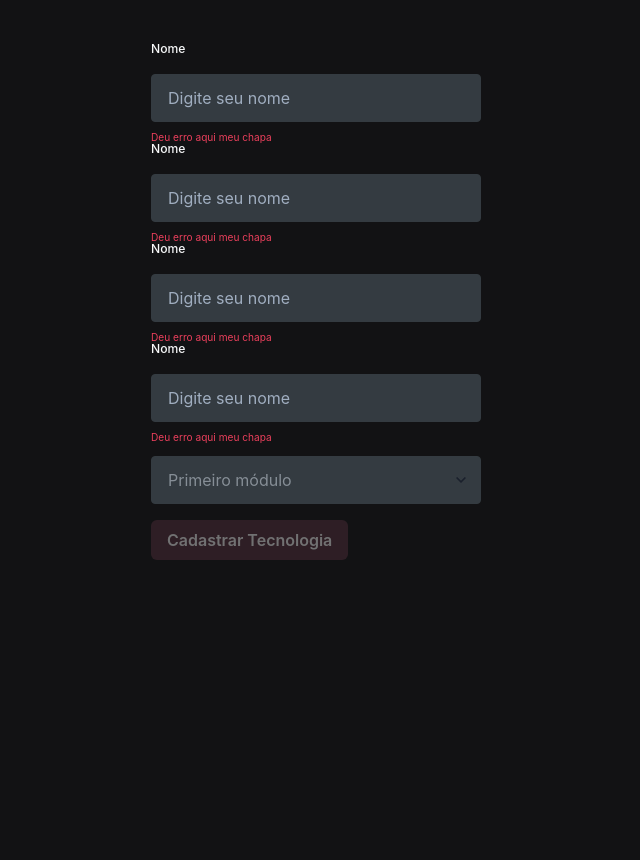
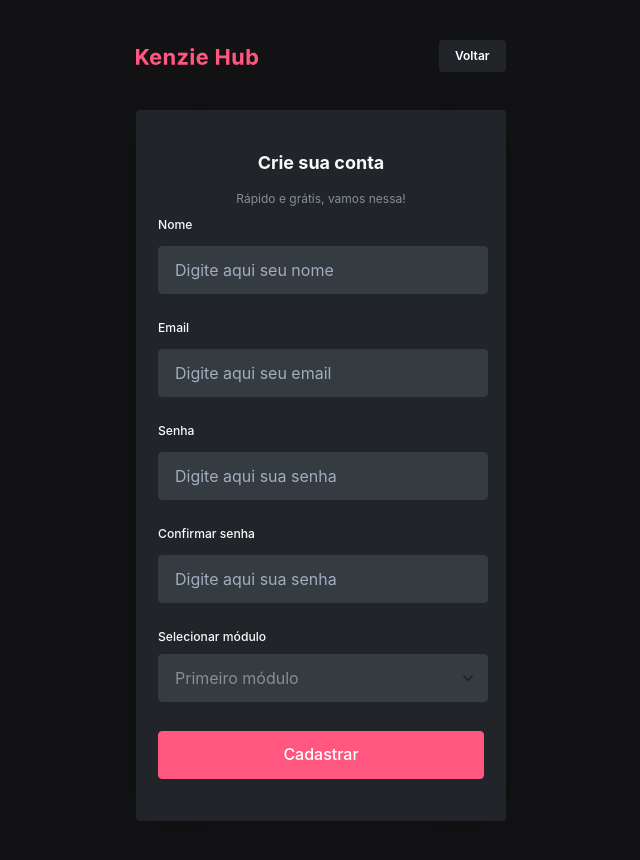
Before and after one commit to 2victor2/kenzie-hub, a React (Create React App) app: page /register in a window 1280 px wide. Shown: the top 860 px of the page, without its empty margins (319-959 px from the left). Before the commit the page ends 800 px from the top, so only its background shows below. Built offline with nearby package versions, Linux system fonts and the light colour scheme; the HTML template or start-up script is replaced by a standard one.

Commit message:
feat: login, register page

```diff
--- a/src/components/Input/index.jsx
+++ b/src/components/Input/index.jsx
@@ -1,10 +1,11 @@
 import { FormErrorMessage, FormLabel, Input as ChakraInput, Text, VStack } from "@chakra-ui/react";
 
 const Input = ({ label, name, register, error, ...rest }) => (
-  <VStack w="100%" h={["80px", "100px"]} alignItems="flex-start" justifyContent="space-between">
+  <VStack w="100%" h={["80px", "100px"]} spacing={1} alignItems="flex-start" >
     <FormLabel fontSize={["0.57rem", "0.76rem"]} color="brand.grey0">{label}</FormLabel>
     <ChakraInput
       variant="filled"
+      // {...register(name)}
       {...rest}
       w={["263.79px", "329.93px"]}
       h={["38.38px", "48px"]}
--- /dev/null
+++ b/src/components/Select/index.jsx
@@ -0,0 +1,27 @@
+import {
+  FormLabel,
+  Select as ChakraSelect,
+  VStack,
+} from "@chakra-ui/react";
+
+const Select = ({ label, name, children, register, ...rest }) => (
+  <VStack w="100%" h={["80px", "100px"]} spacing={0} alignItems="flex-start">
+    <FormLabel fontSize={["0.57rem", "0.76rem"]} color="brand.grey0">
+      {label}
+    </FormLabel>
+    <ChakraSelect
+      variant="filled"
+    //   {...register(name)}
+      {...rest}
+      w={["263.79px", "329.93px"]}
+      h={["38.38px", "48px"]}
+      borderRadius={["3px", "4px"]}
+      borderWidth={["0.973988px", "1.2182px"]}
+      _placeholder={{ fontSize: ["0.875rem", "1rem"] }}
+    >
+        {children}
+    </ChakraSelect>
+  </VStack>
+);
+
+export default Select;
--- a/src/pages/Login/index.jsx
+++ b/src/pages/Login/index.jsx
@@ -1,9 +1,93 @@
-import { Container, Flex } from "@chakra-ui/react";
+import {
+  Container,
+  Flex,
+  FormControl,
+  Button,
+  VStack,
+  Heading,
+  Text,
+  HStack,
+  Image,
+} from "@chakra-ui/react";
+import { useHistory } from "react-router-dom";
+import Input from "../../components/Input";
+import Logo from "../../images/Logo.svg";
+
 
 const Login = () => {
+  const history = useHistory()
   return (
     <Container maxW="1440px" p={0}>
-      <Flex h="100vh" py={40} flexDirection="column"></Flex>
+      <Flex
+        h="100vh"
+        py={[5, 10]}
+        flexDirection="column"
+        alignItems="center"
+      >
+        <HStack
+          justifyContent="center"
+          w={["295.83px", "370px"]}
+          mb={["1.875rem", "2.375rem"]}
+        >
+          <Image h={["0.875rem", "1.063rem"]} src={Logo} alt="KenzieHub" />
+        </HStack>
+        <FormControl
+          bgColor="brand.grey3"
+          w={["295.83px", "370px"]}
+          h={["402.69px", "502px"]}
+          px={["17.5897", "22px"]}
+          py={["33.5803px", "42px"]}
+          borderRadius={["3.19812px", "4px"]}
+          boxShadow={[
+            "0px 3.19812px 31.9812px -7.99531px rgba(0, 0, 0, 0.25)",
+            "0px 4px 40px -10px rgba(0, 0, 0, 0.25)",
+          ]}
+        >
+          <VStack w="100%" h="100%" spacing={1} alignItems="center">
+              <Heading
+
+                fontWeight="bold"
+                fontSize={["0.875rem", "1.125rem"]}
+                color="brand.grey0"
+              >
+                Login
+              </Heading>
+            <Input label="Nome" error="" placeholder="Digite seu nome" />
+            <Input label="Nome" error="" placeholder="Digite seu nome" />
+            <VStack spacing={6} w="100%">
+            <Button
+              variant="primary"
+              isDisabled={false}
+              sx={{
+                w: "100%",
+                minH: ["38.38px", "48px"],
+                px: "22.3336px",
+                borderWidth: "1.2182px",
+                borderRadius: "4px",
+                fontSize: ["0.8rem", "1rem"],
+                fontWeight: 500,
+              }}
+            >
+              Entrar
+            </Button>
+            <Text fontSize={["0.600rem", "0.75rem"]} color="brand.grey1" pt="10px">
+                Ainda não possui uma conta?
+              </Text>
+              <Button variant="grey" sx={{
+                w: "100%",
+                minH: ["38.38px", "48px"],
+                px: "22.3336px",
+                borderWidth: "1.2182px",
+                borderRadius: "4px",
+                fontSize: ["0.8rem", "1rem"],
+                fontWeight: 500,
+              }}
+              onClick={() => history.push("/register")}>Cadastre-se!</Button>
+            </VStack>
+
+          </VStack>
+        </FormControl>
+      </Flex>
     </Container>
   );
 };
--- a/src/pages/Register/index.jsx
+++ b/src/pages/Register/index.jsx
@@ -1,47 +1,118 @@
-import { Container, Flex, FormControl, Select, Button } from "@chakra-ui/react";
+import {
+  Container,
+  Flex,
+  FormControl,
+  Button,
+  VStack,
+  Heading,
+  Text,
+  HStack,
+  Image,
+} from "@chakra-ui/react";
+import Logo from "../../images/Logo.svg";
 import Input from "../../components/Input";
+import Select from "../../components/Select";
+import { useHistory } from "react-router-dom";
 
 const Register = () => {
+  const history = useHistory()
+
   return (
     <Container maxW="1440px" p={0}>
-      <Flex h="100vh" py={[5,10]} flexDirection="column" alignItems="center">
-        <FormControl w={["295.83px", "370px"]} h={["568.47px","711px"]} pl={15}>
+      <Flex
+        h={["707px", "878px"]}
+        py={[5, 10]}
+        flexDirection="column"
+        alignItems="center"
+      >
+        <HStack
+          justifyContent="space-between"
+          w={["295.83px", "370px"]}
+          mb={["1.875rem", "2.375rem"]}
+        >
+          <Image h={["0.875rem", "1.063rem"]} src={Logo} alt="KenzieHub" />
+          <Button
+            variant="black"
+            w={["79.54px", "67.49px"]}
+            h={["25.58px", "32px"]}
+            px="16.2426px"
+            borderRadius="4px"
+            fontWeight={600}
+            fontSize={["0.600rem", "0.75rem"]}
+            onClick={() => history.push("/")}
+          >
+            Voltar
+          </Button>
+        </HStack>
+        <FormControl
+          bgColor="brand.grey3"
+          w={["295.83px", "370px"]}
+          h={["568.47px", "711px"]}
+          px={["17.5897", "22px"]}
+          py={["33.5803px", "42px"]}
+          borderRadius={["3.19812px", "4px"]}
+          boxShadow={[
+            "0px 3.19812px 31.9812px -7.99531px rgba(0, 0, 0, 0.25)",
+            "0px 4px 40px -10px rgba(0, 0, 0, 0.25)",
+          ]}
+        >
+          <VStack w="100%" h="100%" spacing={2} alignItems="center">
+            <VStack spacing={4} alignSelf="center">
+              <Heading
+                fontWeight="bold"
+                fontSize={["0.875rem", "1.125rem"]}
+                color="brand.grey0"
+              >
+                Crie sua conta
+              </Heading>
+              <Text fontSize={["0.600rem", "0.75rem"]} color="brand.grey1">
+                Rápido e grátis, vamos nessa!
+              </Text>
+            </VStack>
             <Input
               label="Nome"
-            error="Deu erro aqui meu chapa"
-            placeholder="Digite seu nome"
+              error=""
+              placeholder="Digite aqui seu nome"
             />
             <Input
-            label="Nome"
-            error="Deu erro aqui meu chapa"
-            placeholder="Digite seu nome"
+              label="Email"
+              error=""
+              placeholder="Digite aqui seu email"
             />
             <Input
-            label="Nome"
-            error="Deu erro aqui meu chapa"
-            placeholder="Digite seu nome"
+              label="Senha"
+              error=""
+              placeholder="Digite aqui sua senha"
             />
             <Input
-            label="Nome"
-            error="Deu erro aqui meu chapa"
-            placeholder="Digite seu nome"
+              label="Confirmar senha"
+              error=""
+              placeholder="Digite aqui sua senha"
             />
             <Select
-            variant="filled"
+              label="Selecionar módulo"
               placeholder="Primeiro módulo"
-            w={["263.79px", "329.93px"]}
-            h={["38.38px", "48px"]}
-            py={["12.9865px", "16.2426px"]}
-            borderRadius={["3px", "4px"]}
-            borderWidth={["0.973988px", "1.2182px"]}
-            _placeholder={{ fontSize: ["0.875rem", "1rem"] }}
             >
               <option value="Segundo módulo">Segundo módulo</option>
               <option value="Terceiro módulo">Terceiro módulo</option>
             </Select>
-          <Button variant="primary" isDisabled>
-            Cadastrar Tecnologia
+            <Button
+              variant="primary"
+              isDisabled={false}
+              sx={{
+
+                w:"100%",
+                minH:["38.38px", "48px"],
+                px:"22.3336px",
+                borderWidth:"1.2182px",
+                borderRadius:"4px",
+                fontSize:["0.8rem", "1rem"],
+                fontWeight:500,
+              }}
+            >
+              Cadastrar
             </Button>
+          </VStack>
         </FormControl>
       </Flex>
     </Container>
--- a/src/styles/theme.jsx
+++ b/src/styles/theme.jsx
@@ -55,13 +55,21 @@
   },
   components: {
     Input: { ...inputSelectStyles },
-    Select: { ...inputSelectStyles },
+    Select: {
+      color: "brand.grey2",
+      _placeholder: {
+        color: "brand.grey1",
+      },
+      ...inputSelectStyles,
+    },
     Button: {
       variants: {
         primary: (props) => ({
           boxSizing: "border-box",
           bg: props.isDisabled ? "brand.primaryDisabled" : "brand.primary",
-          borderColor: "brand.primary",
+          borderColor: props.isDisabled
+            ? "brand.primaryDisabled"
+            : "brand.primary",
           borderStyle: "solid",
           color: "#FFF",
           _hover: {
@@ -69,7 +77,6 @@
             bg: "brand.primaryFocus",
             borderColor: "brand.primaryFocus",
           },
-
         }),
         grey: {
           boxSizing: "border-box",
```
Lines whose indentation alone changed are shown as unchanged.
